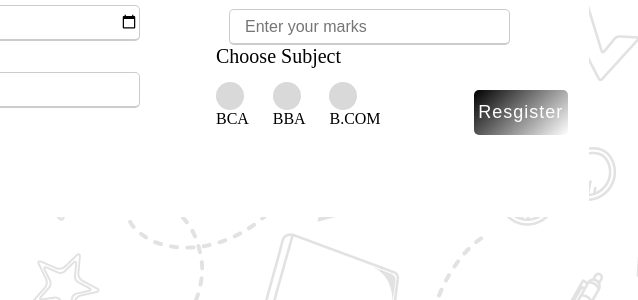
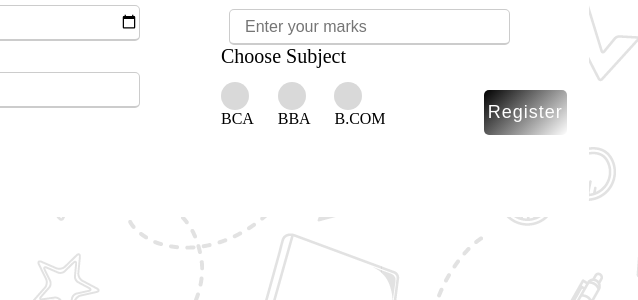
Before and after one commit to sourabjha8/schoolweb.github.io, a plain HTML site: page student.html in a window 1280 px wide. Shown: the part 396-696 px from the top of the page, 642-1280 px from the left. Drawn offline with Linux system fonts and the light colour scheme.

Commit message:
Update student.html

```diff
--- a/student.html
+++ b/student.html
@@ -93,7 +93,7 @@
                     <textarea name="" cols="30" rows="10" name="Query" placeholder="Enter your query"></textarea>
                 </div> -->
                 <div class="button" >
-                    <input type="submit" value="Resgister" onclick="validation()">
+                    <input type="submit" value="Register" onclick="validation()">
                 </div>
             </div>
         </form>
```
